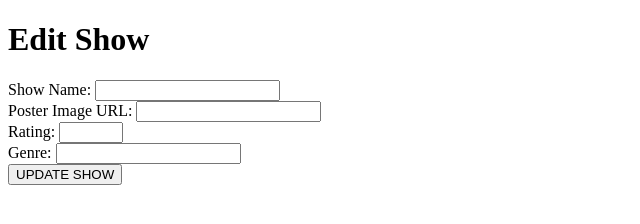
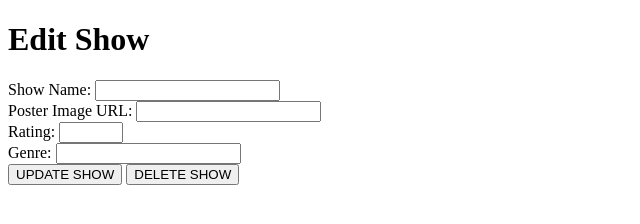
Before and after one commit to zeinabro/playApp, a website: page client/edit.html in a window 1280 px wide. Shown: the whole page, without its empty margins (0-640 px from the left). Drawn offline with Linux system fonts and the light colour scheme.

Commit message:
Delete function

```diff
--- a/client/edit.html
+++ b/client/edit.html
@@ -26,7 +26,7 @@
             <input type="text" id="genre" required>
         </div>
         <button type="submit">UPDATE SHOW</button>
-        <!--<button type="submit" id="delete-show-btn">DELETE SHOW</button>>-->
+        <button type="submit" id="delete-show-btn">DELETE SHOW</button>
     </form>
 </body>
 
```
Also changed, not shown: client/assets/edit.js (+30 -0 lines).
